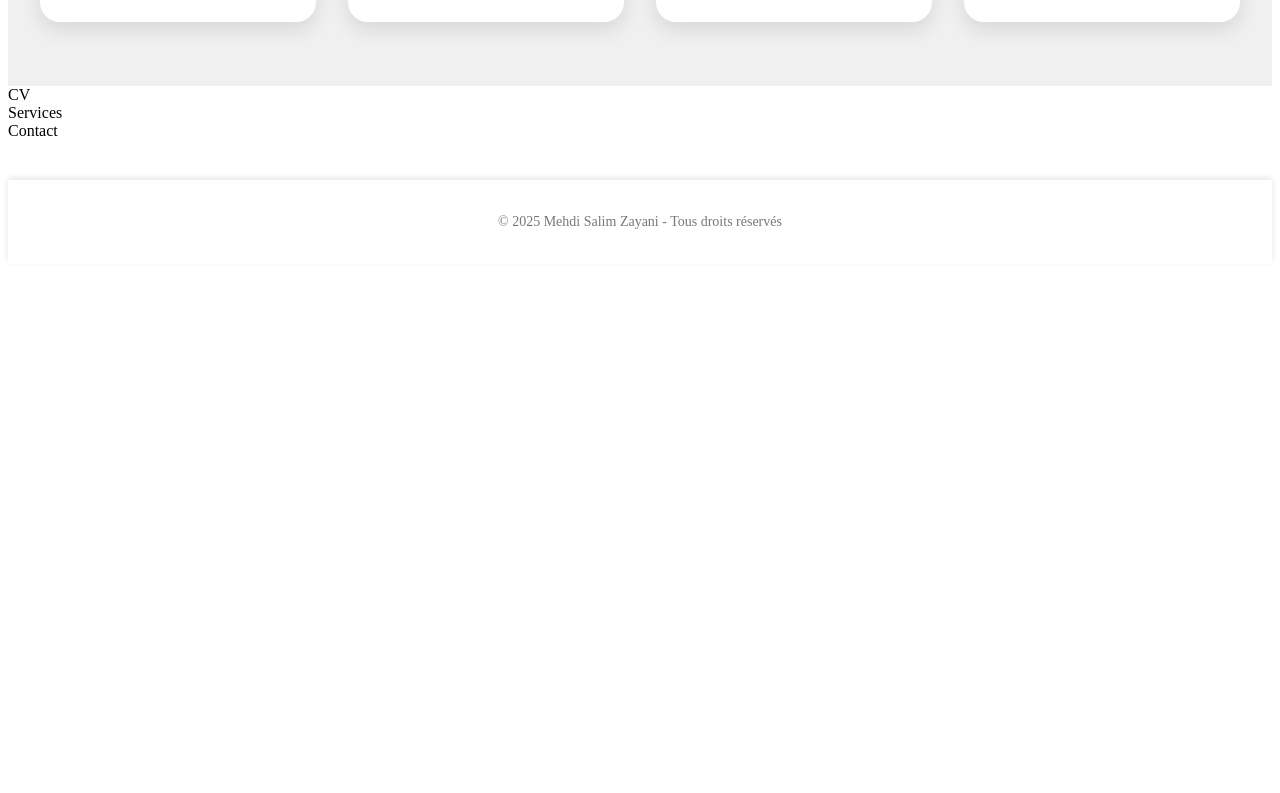
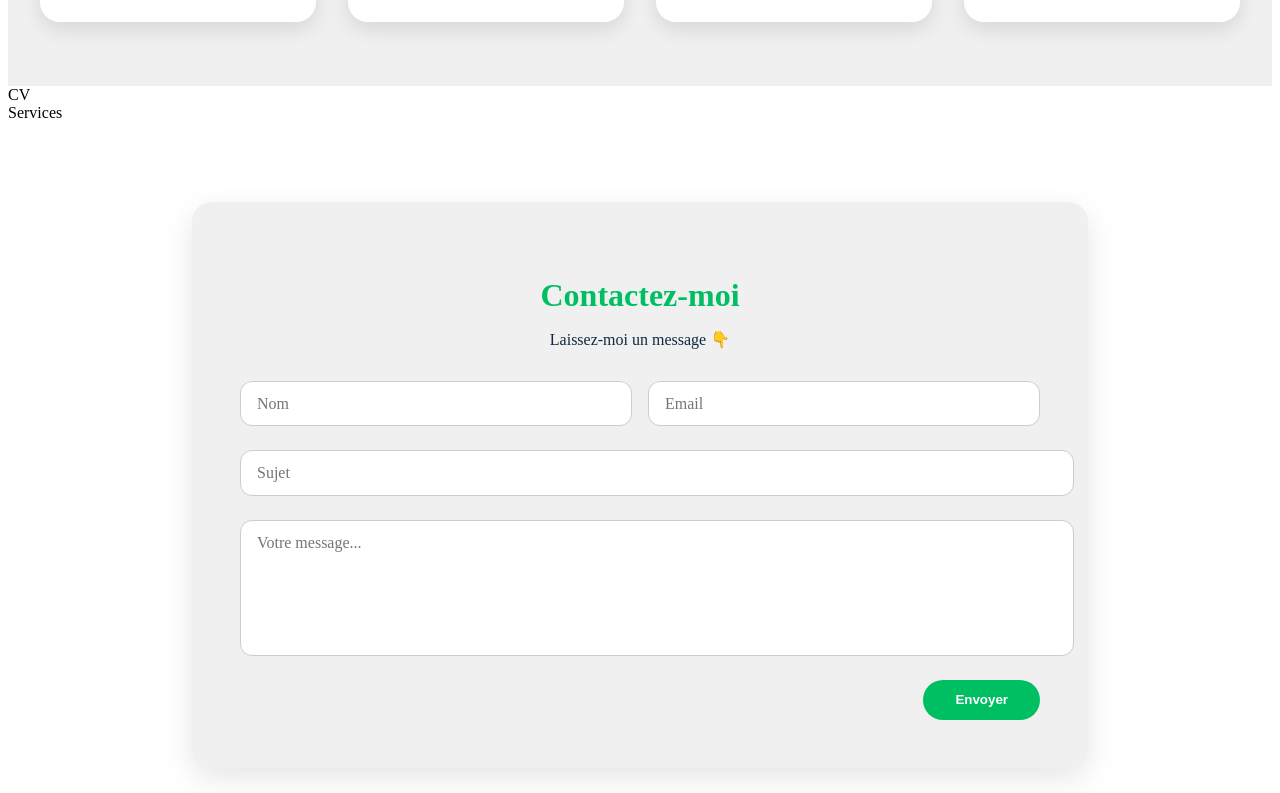
Before and after one commit to medix91/msz-pro, a React (Vite) app: page / in a window 1280 px wide. Shown: the part 2007-2800 px from the top of the page. Before the commit the page ends 2279 px from the top, so only its background shows below. Built offline with nearby package versions, Linux system fonts and the light colour scheme; the HTML template or start-up script is replaced by a standard one.

Commit message:
ajout de la section contact et connexion avec emailjs pour l'envois d'email

```diff
--- a/package.json
+++ b/package.json
@@ -10,6 +10,7 @@
     "preview": "vite preview"
   },
   "dependencies": {
+    "emailjs-com": "^3.2.0",
     "react": "^19.0.0",
     "react-dom": "^19.0.0",
     "react-icons": "^5.5.0",
--- a/src/App.jsx
+++ b/src/App.jsx
@@ -4,6 +4,7 @@ import Footer from "./components/Footer/Footer";
 import Home from "./views/Home/Home";
 import About from "./views/About/About";
 import Skills from "./components/Skills/Skills";
+import Contact from "./views/Contact/Contact";
 
 
 function App() {
@@ -17,7 +18,7 @@ function App() {
         <Skills />
         <section id="cv">CV</section>
         <section id="services">Services</section>
-        <section id="contact">Contact</section>
+       <Contact />
       </main>
       <Footer />
     </div>
--- a/src/views/Contact/Contact.css
+++ b/src/views/Contact/Contact.css
@@ -0,0 +1,92 @@
+@import '../../styles/variables.css';
+
+.contact {
+  background-color: #fff;
+  padding: 5rem 2rem;
+  display: flex;
+  justify-content: center;
+  align-items: center;
+}
+
+.contact-card {
+  background-color: var(--color-light);
+  padding: 3rem;
+  border-radius: 20px;
+  box-shadow: 0 10px 30px rgba(0, 0, 0, 0.1);
+  max-width: 800px;
+  width: 100%;
+}
+
+.contact-title {
+  text-align: center;
+  font-size: 2rem;
+  margin-bottom: 0.5rem;
+  color: var(--color-primary);
+}
+
+.contact-subtitle {
+  text-align: center;
+  margin-bottom: 2rem;
+  color: var(--color-text);
+}
+
+.contact-form {
+  display: flex;
+  flex-direction: column;
+  gap: 1.5rem;
+}
+
+.form-row {
+  display: flex;
+  gap: 1rem;
+  flex-wrap: wrap;
+}
+
+.form-row input {
+  flex: 1;
+  min-width: 200px;
+}
+
+input,
+textarea {
+  padding: 0.8rem 1rem;
+  border: 1px solid #ccc;
+  border-radius: 12px;
+  font-size: 1rem;
+  width: 100%;
+  font-family: var(--font-main);
+  resize: none;
+}
+
+input:focus,
+textarea:focus {
+  outline: none;
+  border-color: var(--color-primary);
+}
+
+.btn-submit {
+  background-color: var(--color-primary);
+  color: white;
+  padding: 0.8rem 2rem;
+  border: none;
+  border-radius: 20px;
+  font-weight: bold;
+  cursor: pointer;
+  align-self: flex-end;
+  transition: background 0.3s ease;
+}
+
+.btn-submit:hover {
+  background-color: #00a555;
+}
+
+@media (max-width: 768px) {
+  .contact-card {
+    padding: 2rem;
+  }
+
+  .btn-submit {
+    align-self: center;
+    width: 100%;
+  }
+}
--- a/src/views/Contact/Contact.jsx
+++ b/src/views/Contact/Contact.jsx
@@ -0,0 +1,47 @@
+import React, { useRef } from "react";
+import emailjs from "emailjs-com";
+import "./Contact.css";
+
+const Contact = () => {
+  const form = useRef();
+
+  const sendEmail = (e) => {
+    e.preventDefault();
+
+    emailjs.sendForm(
+      "service_qtq17vp",
+      "template_88rbp1w",
+      form.current,
+      "ivKCp7oAgBjTaZmdx"
+    ).then(
+      (result) => {
+        alert("Message envoyé !");
+        form.current.reset();
+      },
+      (error) => {
+        alert("Erreur lors de l'envoi : " + error.text);
+      }
+    );
+  };
+
+  return (
+    <section className="contact" id="contact">
+      <div className="contact-card">
+        <h2 className="contact-title">Contactez-moi</h2>
+        <p className="contact-subtitle">Laissez-moi un message 👇</p>
+
+        <form className="contact-form" ref={form} onSubmit={sendEmail}>
+          <div className="form-row">
+            <input type="text" name="name" placeholder="Nom" required />
+            <input type="email" name="email" placeholder="Email" required />
+          </div>
+          <input type="text" name="subject" placeholder="Sujet" className="full-width" required />
+          <textarea name="message" placeholder="Votre message..." rows="6" className="full-width" required></textarea>
+          <button type="submit" className="btn-submit">Envoyer</button>
+        </form>
+      </div>
+    </section>
+  );
+};
+
+export default Contact;
```
Also changed, not shown: 1 other file (tests, documents, lock files or other folders).
